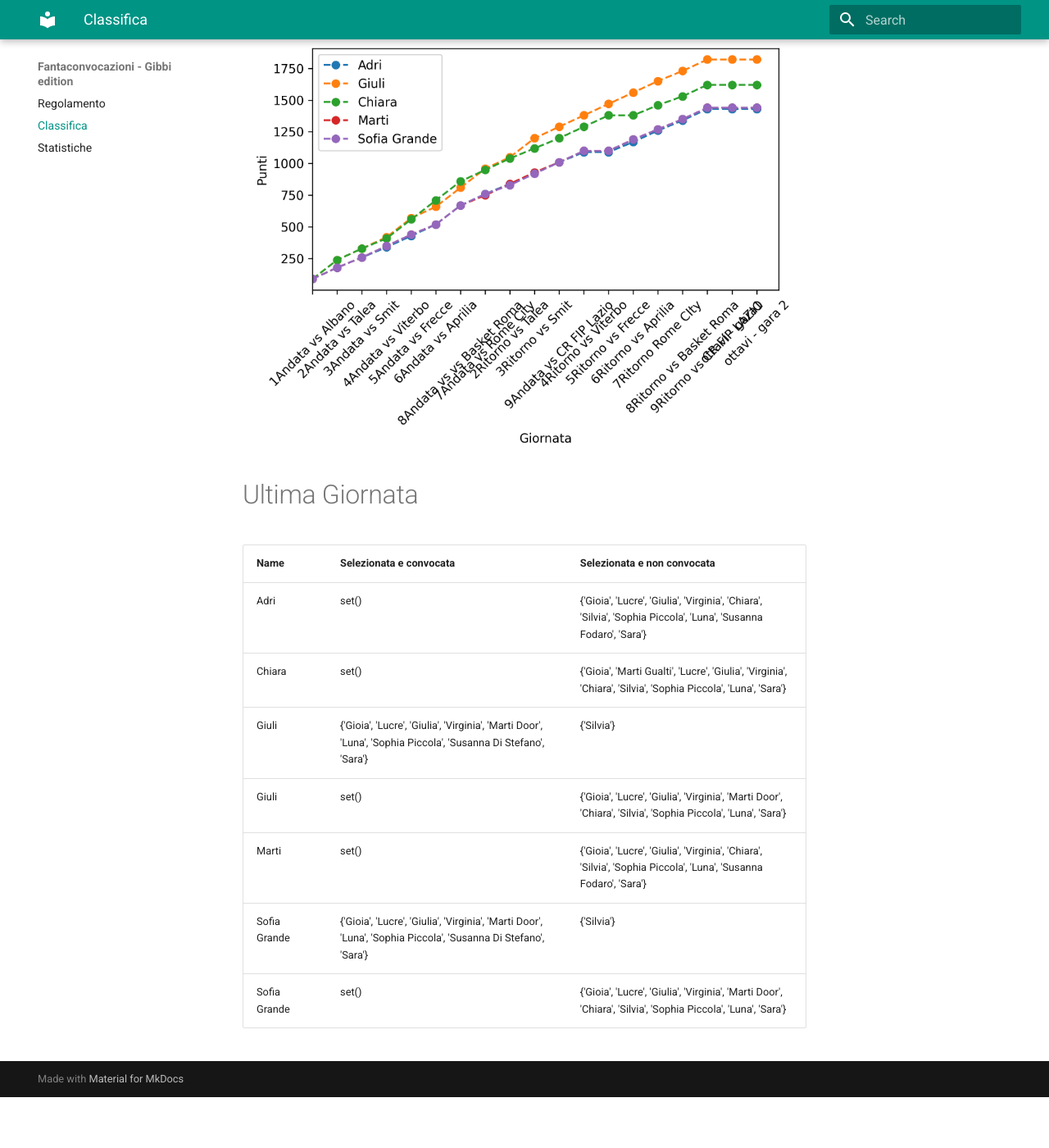
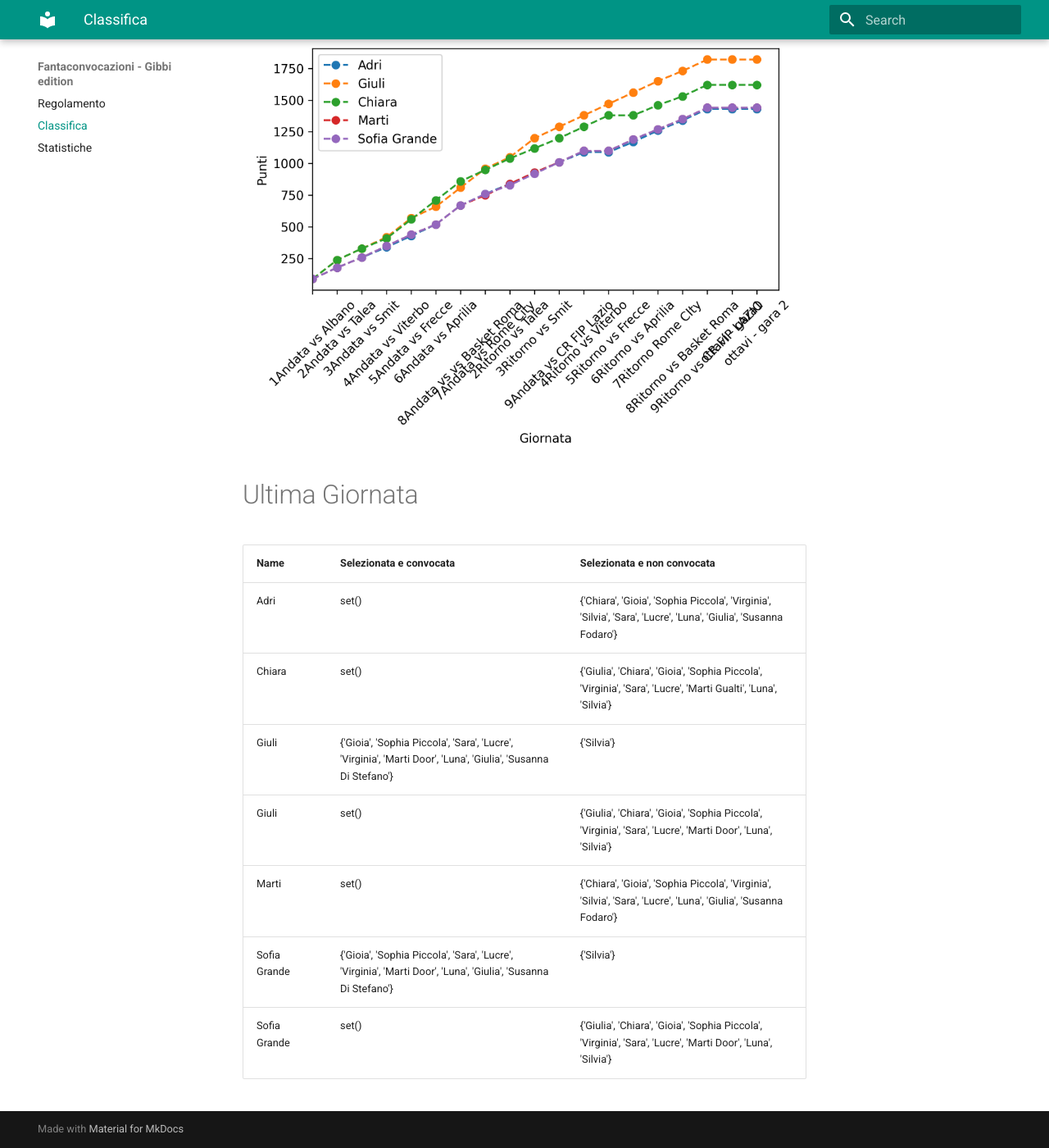
Before and after one commit to martinig94/fantagibbi, an MkDocs documentation site: the page built from docs/Classifica.md, in a window 1280 px wide and 1400 px high, scrolled down 565 px. Shown: the whole window at 82% size. Built offline with MkDocs 1.6.1 and Material for MkDocs 9.7.7, drawn with Linux system fonts in a browser that asks for light colours; before the commit the page ends 1903 px from its top, so only the background shows below that.

Commit message:
Auto-update from main.py

```diff
--- a/docs/Classifica.md
+++ b/docs/Classifica.md
@@ -18,11 +18,11 @@
 <!-- START_TABLE CORRECT -->
 | Name         | Selezionata e convocata                                                                                        | Selezionata e non convocata                                                                                      |
 |:-------------|:---------------------------------------------------------------------------------------------------------------|:-----------------------------------------------------------------------------------------------------------------|
-| Adri         | set()                                                                                                          | {'Gioia', 'Lucre', 'Giulia', 'Virginia', 'Chiara', 'Silvia', 'Sophia Piccola', 'Luna', 'Susanna Fodaro', 'Sara'} |
-| Chiara       | set()                                                                                                          | {'Gioia', 'Marti Gualti', 'Lucre', 'Giulia', 'Virginia', 'Chiara', 'Silvia', 'Sophia Piccola', 'Luna', 'Sara'}   |
-| Giuli        | {'Gioia', 'Lucre', 'Giulia', 'Virginia', 'Marti Door', 'Luna', 'Sophia Piccola', 'Susanna Di Stefano', 'Sara'} | {'Silvia'}                                                                                                       |
-| Giuli        | set()                                                                                                          | {'Gioia', 'Lucre', 'Giulia', 'Virginia', 'Marti Door', 'Chiara', 'Silvia', 'Sophia Piccola', 'Luna', 'Sara'}     |
-| Marti        | set()                                                                                                          | {'Gioia', 'Lucre', 'Giulia', 'Virginia', 'Chiara', 'Silvia', 'Sophia Piccola', 'Luna', 'Susanna Fodaro', 'Sara'} |
-| Sofia Grande | {'Gioia', 'Lucre', 'Giulia', 'Virginia', 'Marti Door', 'Luna', 'Sophia Piccola', 'Susanna Di Stefano', 'Sara'} | {'Silvia'}                                                                                                       |
-| Sofia Grande | set()                                                                                                          | {'Gioia', 'Lucre', 'Giulia', 'Virginia', 'Marti Door', 'Chiara', 'Silvia', 'Sophia Piccola', 'Luna', 'Sara'}     |
+| Adri         | set()                                                                                                          | {'Chiara', 'Gioia', 'Sophia Piccola', 'Virginia', 'Silvia', 'Sara', 'Lucre', 'Luna', 'Giulia', 'Susanna Fodaro'} |
+| Chiara       | set()                                                                                                          | {'Giulia', 'Chiara', 'Gioia', 'Sophia Piccola', 'Virginia', 'Sara', 'Lucre', 'Marti Gualti', 'Luna', 'Silvia'}   |
+| Giuli        | {'Gioia', 'Sophia Piccola', 'Sara', 'Lucre', 'Virginia', 'Marti Door', 'Luna', 'Giulia', 'Susanna Di Stefano'} | {'Silvia'}                                                                                                       |
+| Giuli        | set()                                                                                                          | {'Giulia', 'Chiara', 'Gioia', 'Sophia Piccola', 'Virginia', 'Sara', 'Lucre', 'Marti Door', 'Luna', 'Silvia'}     |
+| Marti        | set()                                                                                                          | {'Chiara', 'Gioia', 'Sophia Piccola', 'Virginia', 'Silvia', 'Sara', 'Lucre', 'Luna', 'Giulia', 'Susanna Fodaro'} |
+| Sofia Grande | {'Gioia', 'Sophia Piccola', 'Sara', 'Lucre', 'Virginia', 'Marti Door', 'Luna', 'Giulia', 'Susanna Di Stefano'} | {'Silvia'}                                                                                                       |
+| Sofia Grande | set()                                                                                                          | {'Giulia', 'Chiara', 'Gioia', 'Sophia Piccola', 'Virginia', 'Sara', 'Lucre', 'Marti Door', 'Luna', 'Silvia'}     |
 <!-- END_TABLE CORRECT -->
```
